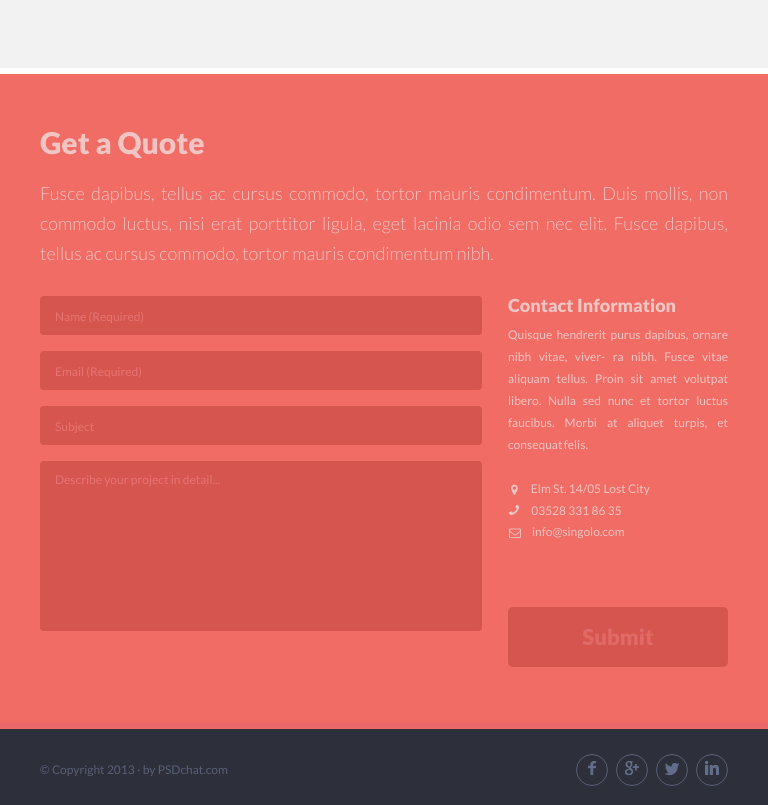
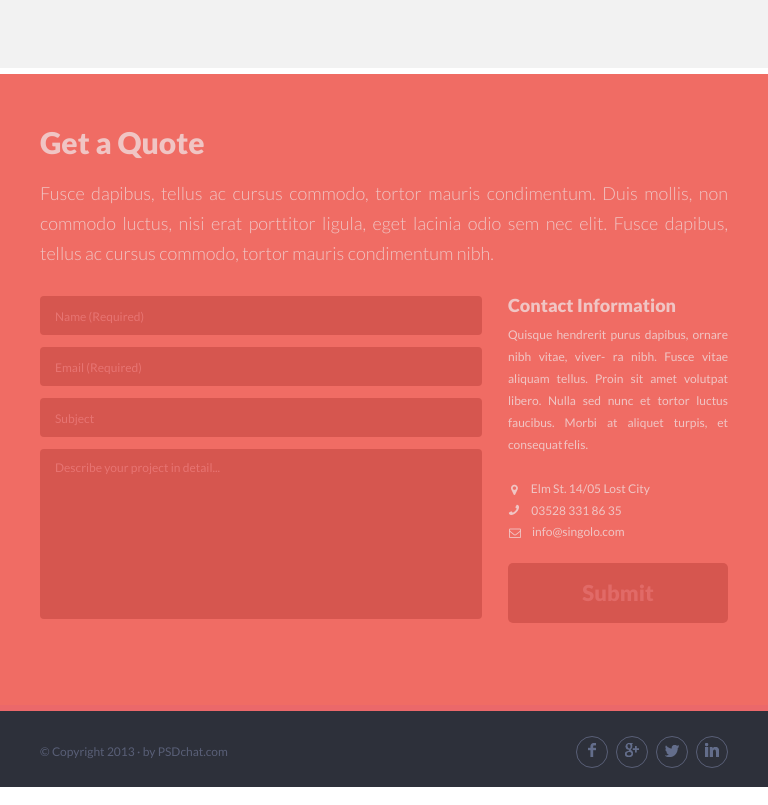
Before and after one commit to Sapranovich/singolo, a plain HTML site: page index.html in a window 768 px wide. Shown: the part 2887-3692 px from the top of the page. Drawn offline with nearby package versions, Linux system fonts and the light colour scheme; files whose address does not match are found by name.

Commit message:
fixed errors

```diff
--- a/media.css
+++ b/media.css
@@ -95,7 +95,9 @@
     	margin-bottom: 0px;
     }
 
-
+    .form {
+        min-height: 630px;
+    }
     .form-box-inner{
     	height: 309px;
     }
@@ -111,7 +113,7 @@
         width: 100%;
     }
     .form-box-left input {
-    	margin-bottom: 16px;
+    	margin-bottom: 12px;
     }
     .form-box-left textarea {
         height: 170px;
@@ -121,7 +123,7 @@
         width: 100%;
     }
     .form-box-links {
-        height: 129px;
+        height: 85px;
     }
 
     .footer-inner {
@@ -334,7 +336,7 @@
         }
 
         .form-content {
-            padding: 44px 0px 42px;
+            padding: 44px 0px 60px;
         }
         .form-box-inner{
         	height:600px;
@@ -345,10 +347,11 @@
             max-width: 315px;
             width: 100%;
             height: 310px;
+            margin-bottom: 18px;
         }
 
         .form-box-left input {
-        	margin-bottom: 5px;
+            margin-bottom: 12px;
         }
         .form-box-left textarea {
             height: 170px;
--- a/style.css
+++ b/style.css
@@ -584,7 +584,7 @@ padding-left: 23px;
     overflow: hidden;
 }
 .form-box-links{
-  height: 100px;
+  height: 170px;
 }
 .form-box-links a{
   font-family:'Lato', sans-serif;
```
